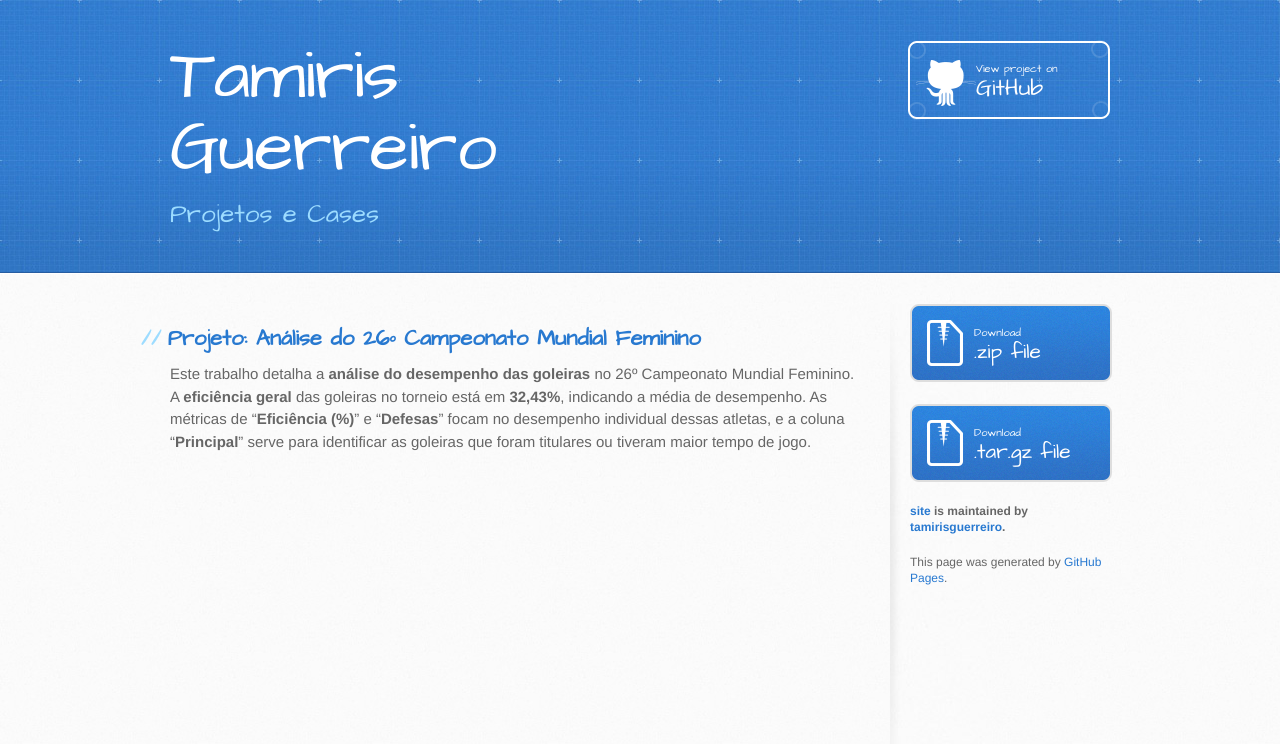
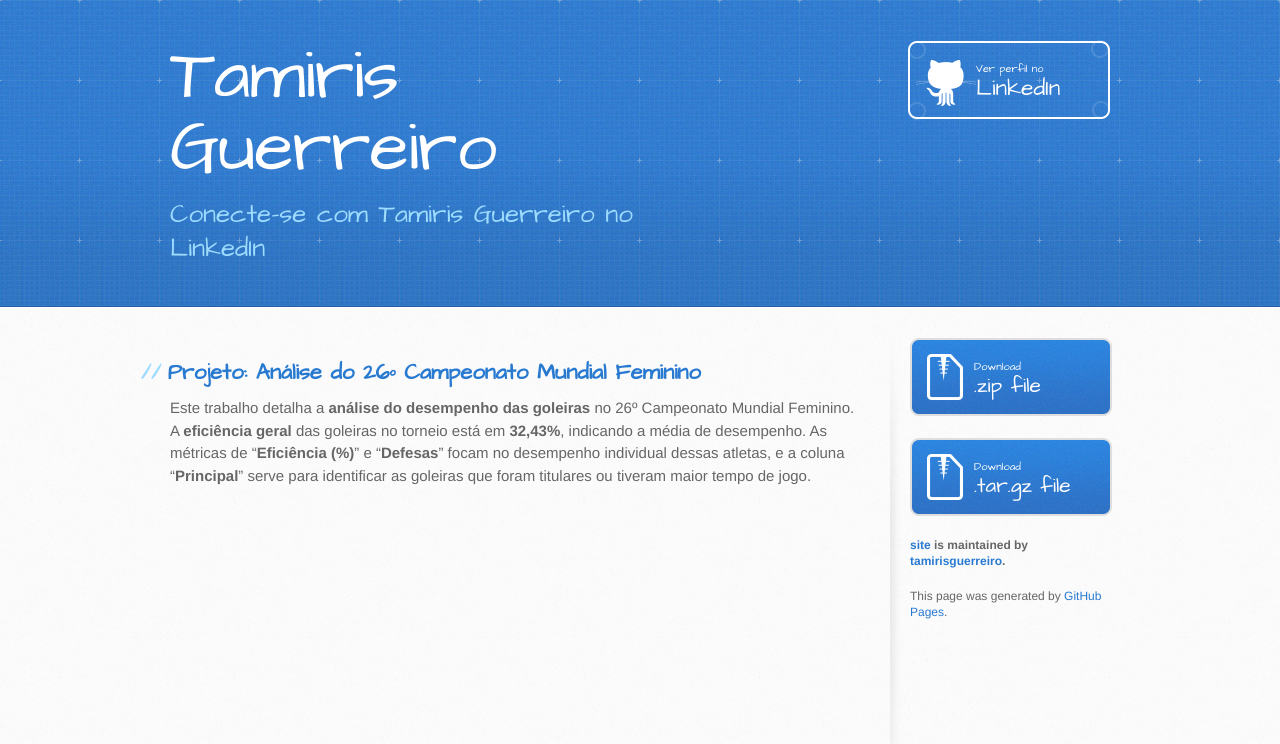
Before and after one commit to tamirisguerreiro/site, a Jekyll site: the page built from index.md, in a window 1280 px wide. Shown: the top 744 px of the page. Built offline with Jekyll 4.4.1, drawn with Linux system fonts in a browser that asks for light colours; our own code applies the rules of GitHub Pages for plain Markdown files.

Commit message:
Update default.html

```diff
--- a/_layouts/default.html
+++ b/_layouts/default.html
@@ -1,5 +1,5 @@
 <!DOCTYPE html>
-<html lang="{{ site.lang | default: "pt-BR" }}">
+<html lang="{{ site.lang | default: "en-US" }}">
   <head>
     <meta charset='utf-8'>
     <meta http-equiv="X-UA-Compatible" content="IE=edge">
@@ -16,21 +16,17 @@
     {% include head-custom.html %}
   </head>
 
-  <body>
-    <header>
-      <div class="inner">
-        <a href="{{ '/' | absolute_url }}">
-          <h1>{{ site.title | default: https://www.linkedin.com/in/tamiris-guerreiro-52904661/ }}</h1>
-        </a>
-        <h2>{{ site.description | default: site.github.project_tagline }}</h2>
-        {% if site.github.is_project_page %}
-          <a href="{{ https://www.linkedin.com/in/tamiris-guerreiro-52904661/ }}" class="button"><small>View project on</small> GitHub</a>
-        {% endif %}
-        {% if site.github.is_user_page %}
-          <a href="{{ site.github.owner_url }}" class="button"><small>Follow me on</small> GitHub</a>
-        {% endif %}
-      </div>
-    </header>
+  <header>
+  <div class="inner">
+    <a href="https://www.linkedin.com/in/tamiris-guerreiro-52904661/">
+      <h1>Tamiris Guerreiro</h1>
+    </a>
+    <h2>Conecte-se com Tamiris Guerreiro no LinkedIn</h2>
+    <a href="https://www.linkedin.com/in/tamiris-guerreiro-52904661/" class="button">
+      <small>Ver perfil no</small> LinkedIn
+    </a>
+  </div>
+</header>
 
     <div id="content-wrapper">
       <div class="inner clearfix">
@@ -61,3 +57,5 @@
 
   </body>
 </html>
+  </body>
+</html>
```
